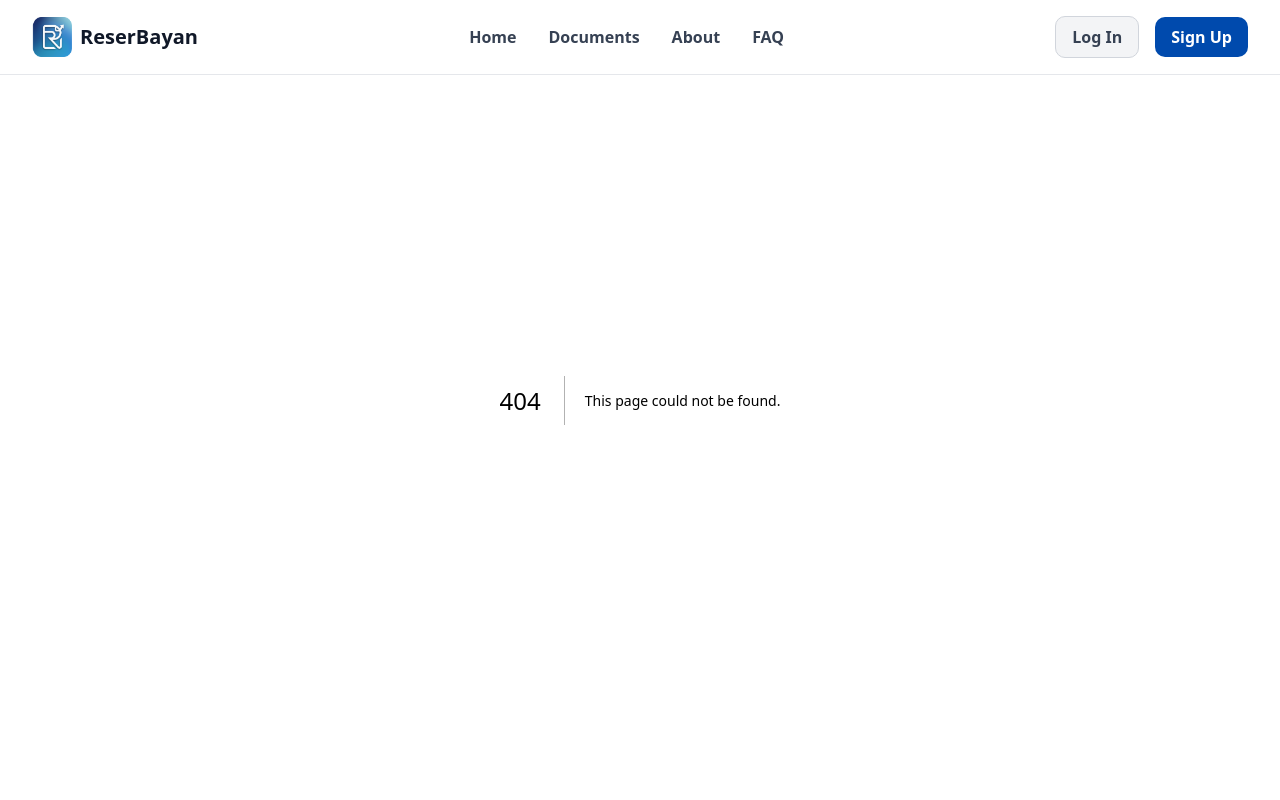
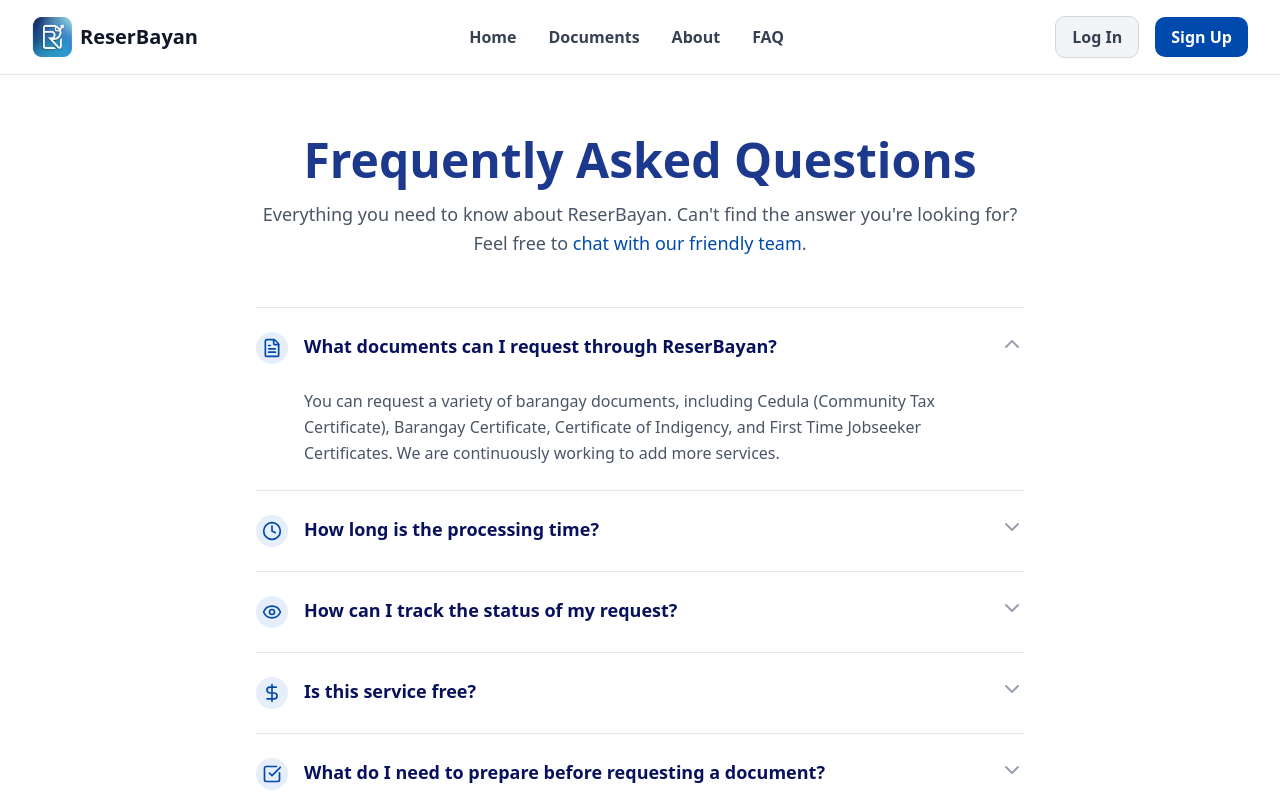
Before and after one commit to EmmanJay/reserbayan, a Next.js app in the folder frontend/: page /faq in a window 1280 px wide. Before the commit this address had no page. Shown: the top 800 px of the page. Built offline with nearby package versions, Linux system fonts and the light colour scheme.

Commit message:
feature(faq): added faq page and information with animation

```diff
--- /dev/null
+++ b/frontend/src/app/faq/page.js
@@ -0,0 +1,151 @@
+'use client';
+
+import { useState, useEffect } from 'react';
+import faqData from '@/lib/faq-data.json';
+import { motion } from 'framer-motion';
+import {
+  HelpCircle,
+  Clock,
+  FileText,
+  Eye,
+  DollarSign,
+  CheckSquare,
+  XCircle,
+  ChevronDown,
+  Loader2, // Added for loading spinner
+} from 'lucide-react';
+
+// Map icon names from JSON to actual components
+const iconMap = {
+  HelpCircle: (props) => <HelpCircle {...props} />,
+  Clock: (props) => <Clock {...props} />,
+  FileText: (props) => <FileText {...props} />,
+  Eye: (props) => <Eye {...props} />,
+  DollarSign: (props) => <DollarSign {...props} />,
+  CheckSquare: (props) => <CheckSquare {...props} />,
+  XCircle: (props) => <XCircle {...props} />,
+};
+
+// This is the main component for your FAQ page
+export default function FaqPage() {
+  const [faqs, setFaqs] = useState([]); // State to hold the fetched data
+  const [loading, setLoading] = useState(true); // State for loading indicator
+  const [openId, setOpenId] = useState(null); // Tracks which FAQ item is open
+
+  useEffect(() => {
+    // Load the FAQ data from the imported JSON file
+    setFaqs(faqData);
+    // Automatically open the first question
+    if (faqData.length > 0) {
+      setOpenId(faqData[0].id);
+    }
+    setLoading(false);
+  }, []); // Empty dependency array ensures this runs once on mount
+
+  // Toggles the accordion
+  const toggleFaq = (id) => {
+    setOpenId(openId === id ? null : id);
+  };
+
+  return (
+    <motion.section
+      className="bg-white py-24 px-4 sm:px-6 lg:px-8"
+      initial={{ opacity: 0, y: 50 }}
+      animate={{ opacity: 1, y: 0 }}
+      transition={{ duration: 0.5, ease: "easeOut" }}
+    >
+      <div className="max-w-3xl mx-auto">
+        {/* --- Header --- */}
+        <motion.div
+          className="text-center mb-12"
+          initial={{ opacity: 0, y: 30 }}
+          animate={{ opacity: 1, y: 0 }}
+          transition={{ duration: 0.5, delay: 0.1, ease: "easeOut" }}
+        >
+          <h2 className="text-4xl pt-10 md:text-5xl font-extrabold text-blue-900">
+            Frequently Asked Questions
+          </h2>
+          <p className="mt-4 text-lg text-gray-600 leading-relaxed">
+            Everything you need to know about ReserBayan. Can&apos;t find the answer
+            you&apos;re looking for? Feel free to{' '}
+            <a href="#" className="font-medium text-[#004AAD] hover:underline">
+              chat with our friendly team
+            </a>
+            .
+          </p>
+        </motion.div>
+
+        {/* --- FAQ List --- */}
+        {loading ? (
+          // Show a loading spinner while fetching data
+          <div className="flex justify-center items-center h-40">
+            <Loader2 className="w-8 h-8 text-[#08115c] animate-spin" />
+          </div>
+        ) : (
+          // Once loaded, display the FAQ list
+          <div className="border-b border-gray-200">
+            {faqs.map((faq) => (
+              <FaqItem
+                key={faq.id}
+                faq={faq}
+                isOpen={openId === faq.id}
+                onToggle={() => toggleFaq(faq.id)}
+              />
+            ))}
+          </div>
+        )}
+      </div>
+    </motion.section>
+  );
+}
+
+// This is the individual accordion item component
+function FaqItem({ faq, isOpen, onToggle }) {
+  // Get the correct icon component from the map, default to HelpCircle
+  const IconComponent = iconMap[faq.icon] || iconMap['HelpCircle'];
+
+  return (
+    <div className="border-t border-gray-200">
+      {/* --- Question Button --- */}
+      <button
+        onClick={onToggle}
+        className="flex justify-between items-start w-full py-6 text-left"
+        aria-expanded={isOpen}
+      >
+        <div className="flex items-start space-x-4">
+          <div className="flex-shrink-0 w-8 h-8 rounded-full bg-[#E6EEF9] text-[#004AAD] flex items-center justify-center">
+            <IconComponent className="w-5 h-5" />
+          </div>
+          <span className="text-lg font-montserrat font-semibold" style={{ color: '#08115c' }}>
+            {faq.question}
+          </span>
+        </div>
+
+        <div className="ml-4 flex-shrink-0">
+          <ChevronDown
+            className={`w-6 h-6 text-gray-400 transform transition-transform duration-300 ease-in-out ${
+              isOpen ? 'rotate-180' : 'rotate-0'
+            }`}
+          />
+        </div>
+      </button>
+
+      {/* --- Answer Panel (Animated) --- */}
+      <div
+        className={`grid overflow-hidden transition-all duration-300 ease-in-out ${
+          isOpen
+            ? 'grid-rows-[1fr] opacity-100'
+            : 'grid-rows-[0fr] opacity-0'
+        }`}
+      >
+        <div className="overflow-hidden">
+          <div className="pb-6 pl-12 pr-4">
+            <p className="text-base text-gray-600 leading-relaxed">
+              {faq.answer}
+            </p>
+          </div>
+        </div>
+      </div>
+    </div>
+  );
+}
--- /dev/null
+++ b/frontend/src/lib/faq-data.json
@@ -0,0 +1,38 @@
+[
+  {
+    "id": "q1",
+    "icon": "FileText",
+    "question": "What documents can I request through ReserBayan?",
+    "answer": "You can request a variety of barangay documents, including Cedula (Community Tax Certificate), Barangay Certificate, Certificate of Indigency, and First Time Jobseeker Certificates. We are continuously working to add more services."
+  },
+  {
+    "id": "q2",
+    "icon": "Clock",
+    "question": "How long is the processing time?",
+    "answer": "Our goal is to provide on-the-day to 24-hour processing for most requests submitted during business hours. Processing times may vary depending on the document type and verification requirements."
+  },
+  {
+    "id": "q3",
+    "icon": "Eye",
+    "question": "How can I track the status of my request?",
+    "answer": "You can track the status of your document in real-time through your user dashboard. You will receive notifications as your request moves from 'Pending' to 'In Progress' and finally to 'Ready for Pick-up' or 'Out for Delivery'."
+  },
+  {
+    "id": "q4",
+    "icon": "DollarSign",
+    "question": "Is this service free?",
+    "answer": "Using the ReserBayan platform to submit your request is free. However, standard government fees for each document (like the fee for a Cedula or Barangay Certificate) still apply. You can see the total cost before confirming your request."
+  },
+  {
+    "id": "q5",
+    "icon": "CheckSquare",
+    "question": "What do I need to prepare before requesting a document?",
+    "answer": "Requirements vary by document. Generally, you will need a valid government-issued ID for verification. Some documents, like a Certificate of Indigency, may require you to provide additional information about your household status. All requirements will be clearly listed on the request form."
+  },
+  {
+    "id": "q6",
+    "icon": "XCircle",
+    "question": "Can I cancel a request?",
+    "answer": "You can cancel a request as long as it is still in the 'Pending' status. Once the barangay has begun processing your document ('In Progress' status), it can no longer be cancelled."
+  }
+]
```
